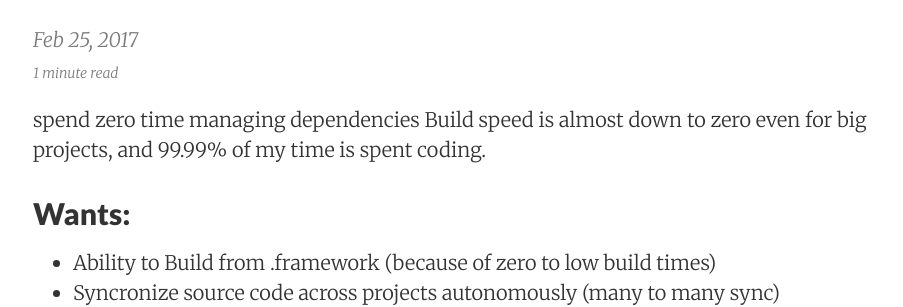
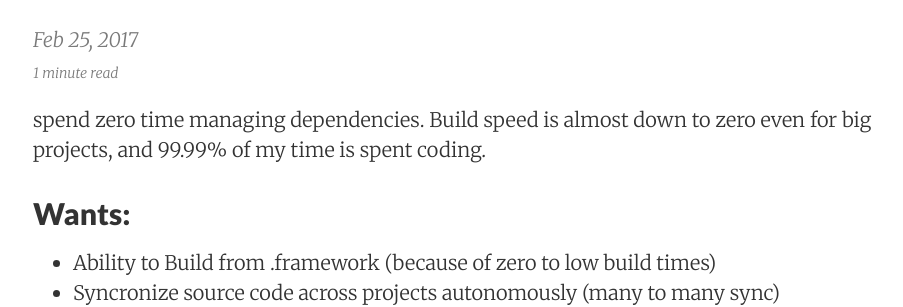
Before and after one commit to stylekit/stylekit.github.io, a Jekyll site: the page built from _posts/2017-02-25-The-ultimate-XCode-workflow.md, in a window 1280 px wide. Shown: the part 247-554 px from the top of the page, without its empty margins (187-1090 px from the left). Built offline with Jekyll 4.4.1, drawn with Linux system fonts in a browser that asks for light colours; nearby versions of some CDN libraries; comment, search, counter and statistics services are not loaded.

Commit message:
Files modified: 1


Modified 1 file:
_posts/2017-02-25-The-ultimate-XCode-workflow.md

```diff
--- a/_posts/2017-02-25-The-ultimate-XCode-workflow.md
+++ b/_posts/2017-02-25-The-ultimate-XCode-workflow.md
@@ -1,8 +1,6 @@
-spend zero time managing dependencies <!--more-->Build speed is almost down to zero even for big projects, and 99.99% of my time is spent coding.
-
+spend zero time managing dependencies<!--more-->. Build speed is almost down to zero even for big projects, and 99.99% of my time is spent coding.
 
 ## Wants:
-
 - Ability to Build from .framework (because of zero to low build times)
 - Syncronize source code across projects autonomously (many to many sync)
 - Syncronize directly to 1 singular origin repo at github (version control)
@@ -20,7 +18,6 @@ To achieve this: read my series on SPM (Swift package manager) and use [gitsync.
 - [Xcode and spm](http://stylekit.org/blog/2017/02/05/Xcode-and-spm/)
 
 ## Scenario:
-
 **Problem:**
 You have a Testing xcode project, A Library xcode project and an App xcode project. You want to fix a problem in your Library. And you want to test if the fix works, if it does you want to see that change in the app project.
 
```
